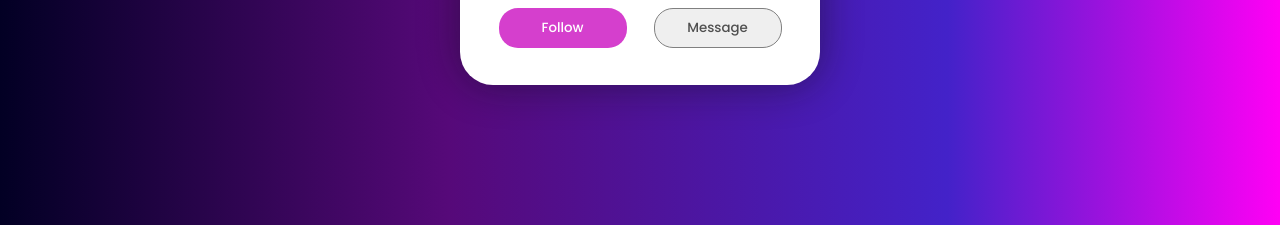
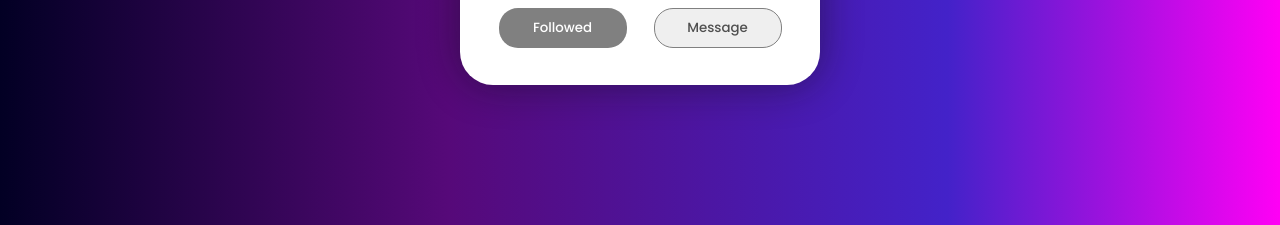
Before and after one commit to yasirakhlaque/Profile-Card, a plain HTML site: page Index.html in a window 1280 px wide. Both pictures are taken after a click on the button "Follow". Shown: the part 575-800 px from the top of the page. Drawn offline with Linux system fonts and the light colour scheme.

Commit message:
Added JS file

```diff
--- a/Index.html
+++ b/Index.html
@@ -58,6 +58,7 @@
 
         </div>
     </div>
+    <script src="script.js"></script>
 </body>
 
 </html>
--- /dev/null
+++ b/script.js
@@ -0,0 +1,10 @@
+let btn = document.querySelector('button');
+btn.addEventListener("click" , function(){
+    if(btn.innerText==='Follow'){
+        this.innerText="Followed";
+        this.style.backgroundColor="grey";
+    }else{
+        this.innerText='Follow';
+        this.style.backgroundColor="rgba(206, 31, 197, 0.856)";
+    }
+});
```
